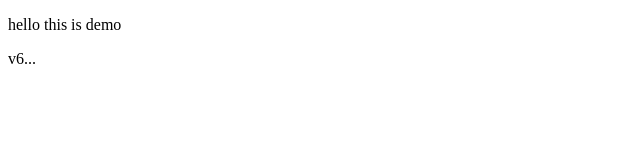
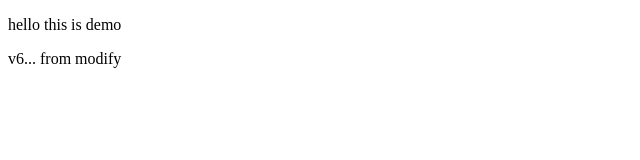
Before and after one commit to Sachi2305/Sample, a plain HTML site: page one/index.html in a window 1280 px wide. Shown: the full height of the page, 0-640 px from the left. Drawn offline with Linux system fonts and the light colour scheme.

Commit message:
after stash

```diff
--- a/one/index.html
+++ b/one/index.html
@@ -7,6 +7,6 @@
 </head>
 <body>
     <p>hello this is demo</p>
-    <p>v6...</p>
+    <p>v6... from modify</p>
 </body>
 </html>
```
